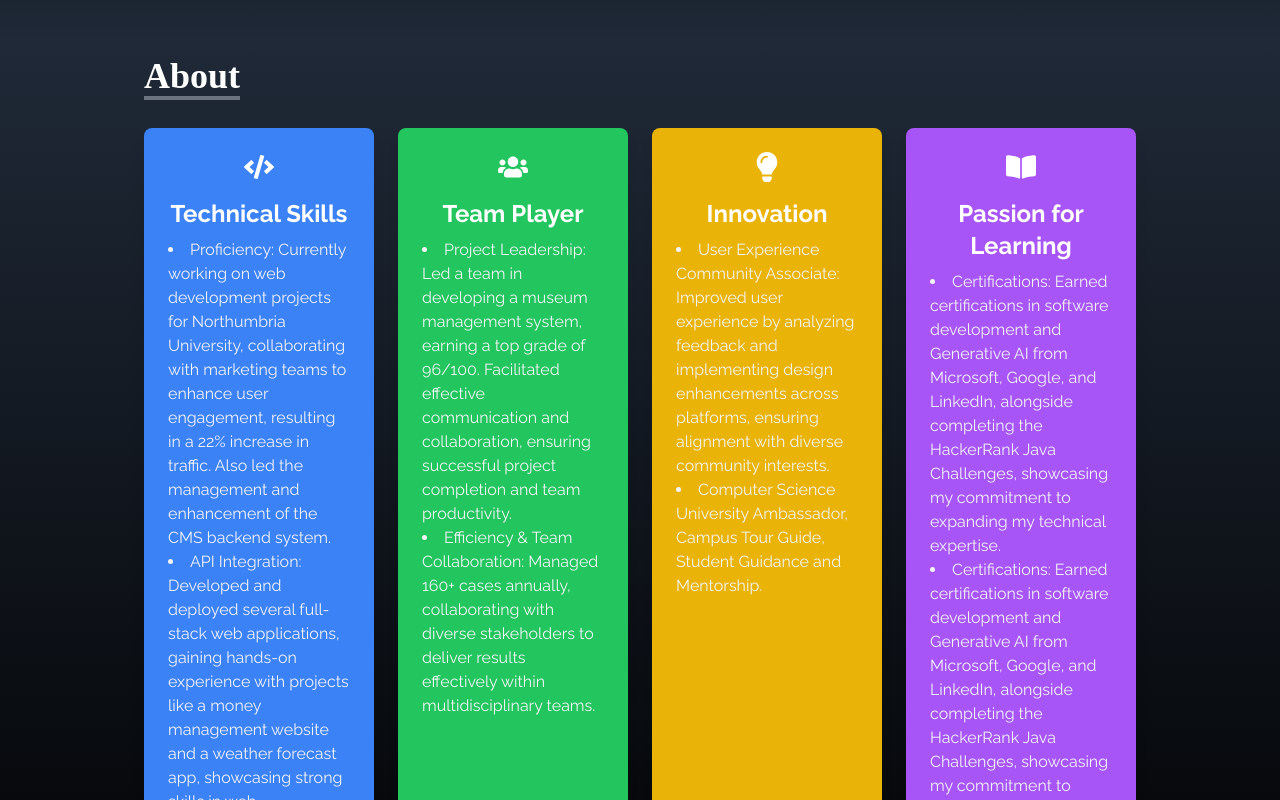
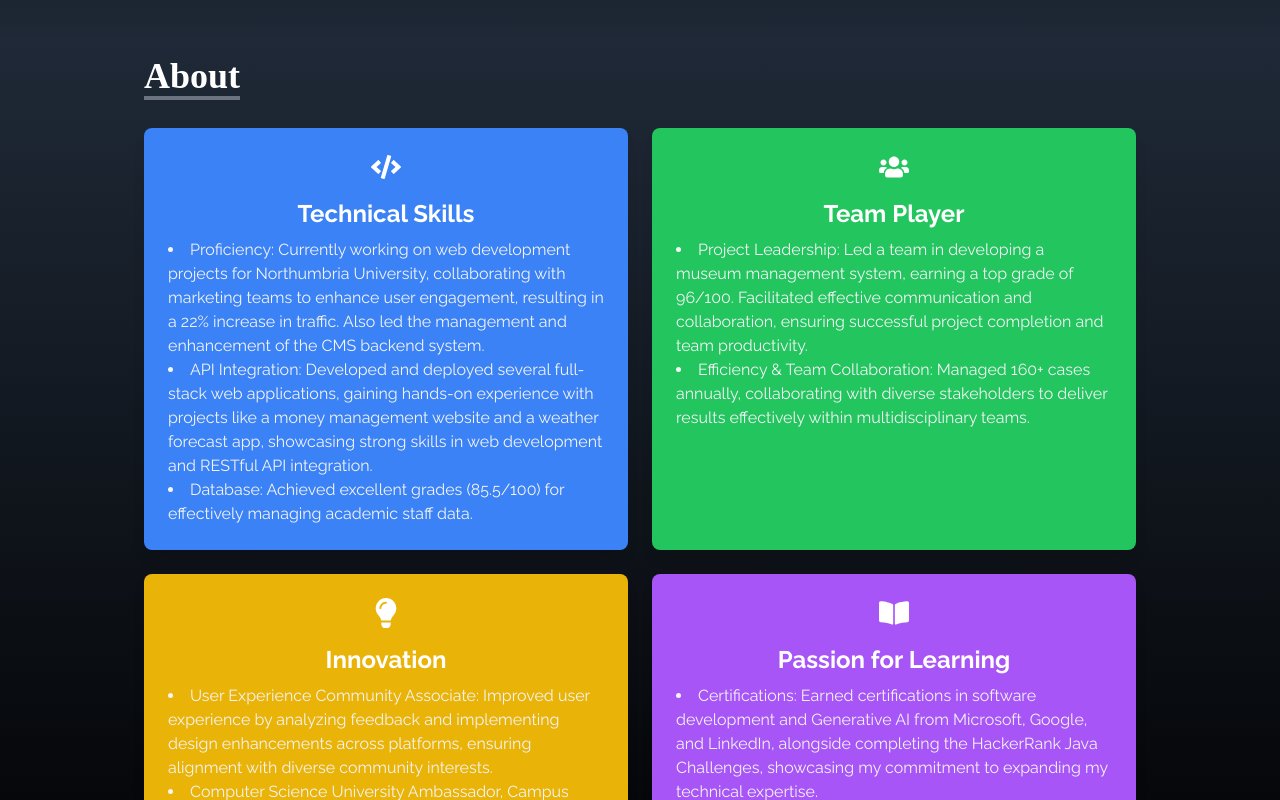
Before and after one commit to AmyLiang94/CV_Website, a React (Create React App) app: page / in a window 1280 px wide. Shown: the part 760-1560 px from the top of the page. Built offline with nearby package versions, Linux system fonts and the light colour scheme; a web font is replaced by a local one.

Commit message:
about cols-2

```diff
--- a/src/components/About.jsx
+++ b/src/components/About.jsx
@@ -51,7 +51,7 @@ const About = () => {
         <div className="pb-8">
           <p className="text-4xl font-bold inline border-b-4 border-gray-500 font-signature">About</p>
         </div>
-        <div className="grid grid-cols-1 sm:grid-cols-2 md:grid-cols-4 gap-6">
+        <div className="grid grid-cols-1 sm:grid-cols-2 md:grid-cols-2 gap-6">
           {skills.map((skill, index) => (
             <div
               key={index}
```
